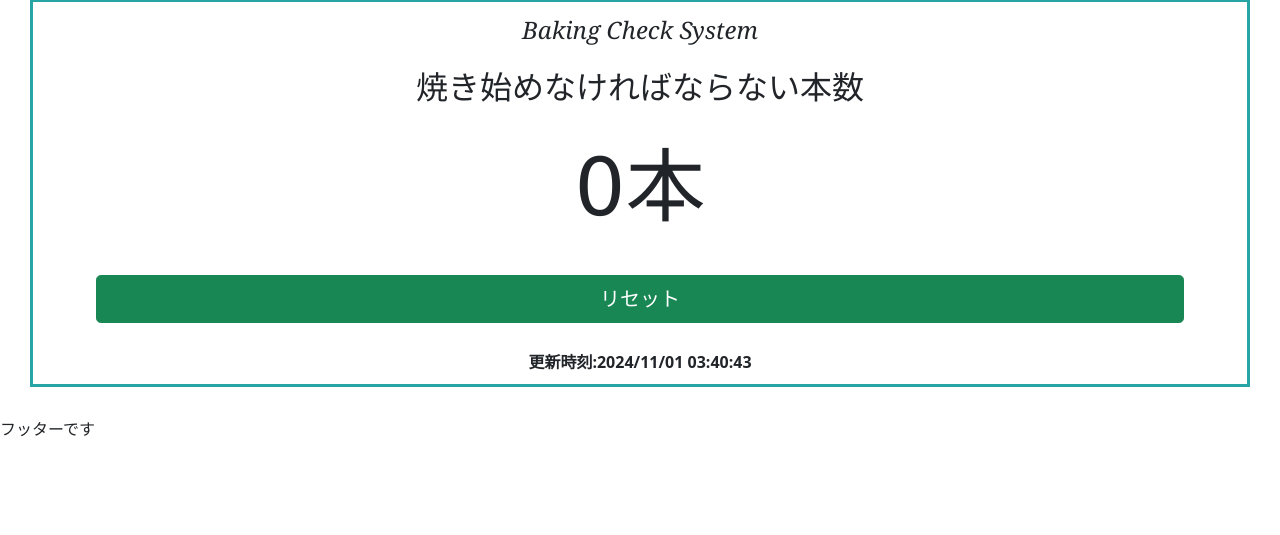
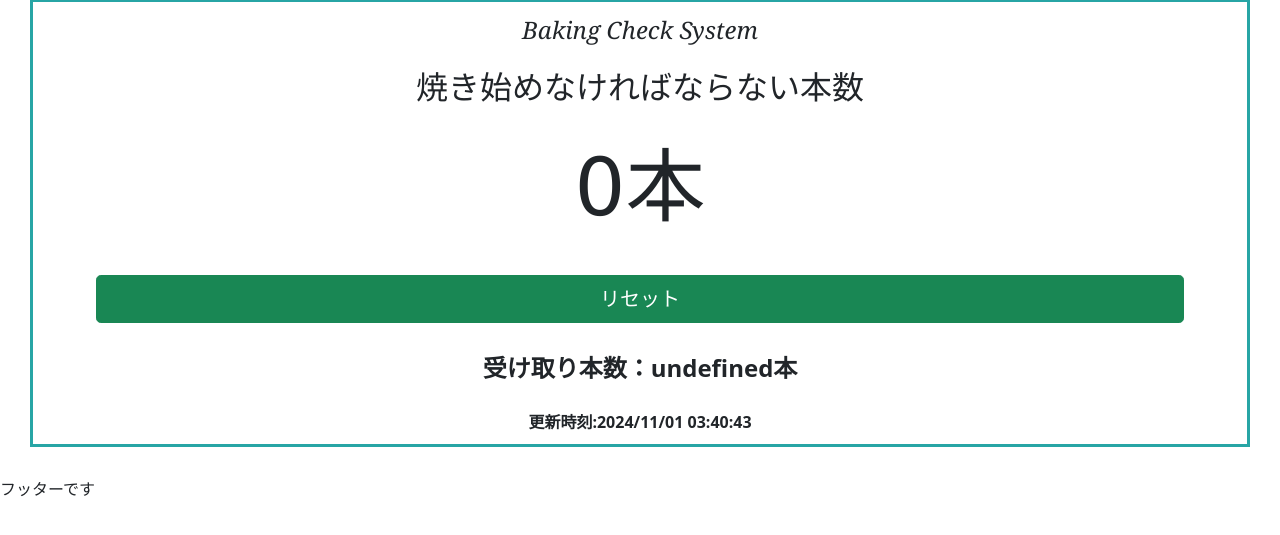
Before and after one commit to oithxs/mobile-order-2024, a Flask app: page /bakingCheck in a window 1280 px wide. Shown: the part 55-590 px from the top of the page. Run offline with Flask 3, Linux system fonts and the light colour scheme; the visitor is signed in with stand-in values (Sample User, id 1); parts of the project's set-up code (start-up, migrations or seed data) failed here and were passed over.

Commit message:
add nowReservationNotifyFunction

```diff
--- a/Flask/app.py
+++ b/Flask/app.py
@@ -418,8 +418,32 @@ bakingNum = backUpRead()
 # 更新時刻を取得
 newTime = nowTime()
 
+
+
+# 現在時間における注文数
+nowReservation = 0
+
+# 現在の時刻における注文数を取得する関数
+from sqlalchemy import func
+def getNowReservation():
+    current_time = nowTime()
+
+
+    setHour = current_time.hour
+    setMinute = current_time.minute
+
+    session = Session(autocommit=False,autoflush=True,bind=engine)
+
+
+    # 焼き始める必要がある予約の数を取得
+    frankfurts_to_start = session.query(func.sum(Reservation2.number)).filter(func.hour(Reservation2.reservationTime)==setHour,func.minute(Reservation2.reservationTime)==setMinute).scalar()
+    if(frankfurts_to_start==None):
+        return 0
+
+    return frankfurts_to_start
+
+
 # 現在の時刻に焼き始めなければならないフランクフルトの数を取得する関数
-from sqlalchemy import func
 def get_frankfurts_to_start_baking():
     current_time = nowTime()
     bake_start_time = current_time + timedelta(minutes=bakingTime)
@@ -461,6 +485,9 @@ def count():
     backUpWrite(bakingNum)
     newTime = nowTime()
     print(f"焼かなければならない数を更新しました: {bakingNum}本")
+    nowReservation = getNowReservation()
+    print(f"確認時刻{nowTime()}")
+    print(f"今の予約:{nowReservation}")
 
 # 自動更新関数を呼び出すスレッド
 def update():
@@ -526,6 +553,7 @@ def getData():
     global bakingNum
     global newTime
     data = {"count":f"{bakingNum}","time":f"{newTime.strftime('%Y/%m/%d %H:%M:%S')}"}
+    nowReservation = 0
     return jsonify(data)
 
 
--- a/Flask/static/css/admin/bakingCheck.css
+++ b/Flask/static/css/admin/bakingCheck.css
@@ -35,3 +35,8 @@ body{
     margin-right: 20px;
     margin-left: 20px;
 }
+
+.recNum{
+    font-weight: bold;
+    font-size: x-large;
+}
--- a/Flask/templates/admin/bakingCheck.html
+++ b/Flask/templates/admin/bakingCheck.html
@@ -19,6 +19,10 @@
     <div class="d-grid btn">
         <button type="button" class="btn btn-success btn-lg" data-bs-toggle="modal" data-bs-target="#exampleModal">リセット</button>
     </div>
+    <div class="recNum" id="recNum">
+        <p>受け取り本数</p>
+    </div>
+    <br>
     <div class="time" id="time">
         更新時刻
     </div>
@@ -49,6 +53,8 @@
 
         const sound = new Audio("static/sound.mp3");
 
+        const sound2 = new Audio("static/sound2.mp3");
+
 
         async function getData() {
             const url = "/getData";
@@ -65,12 +71,20 @@
 
                 const count = json.count
                 const time = json.time
+                const nowReservation = json.nowReservation
 
                 document.getElementById('num').innerText = `${count}本`
                 document.getElementById('time').innerText = `更新時刻:${time}`
 
+                document.getElementById('recNum').innerText = `受け取り本数：${nowReservation}本`
+
                 if(Number(json.count)>0){
                     sound.play();
+                }
+
+                if(Number(json.nowReservation)>0){
+                    sound2.play();
+                    alert(`受け取り本数が，${nowReservation}本あります．`);
                 }
 
             } catch (error) {
```
Also changed, not shown: 1 other file.
